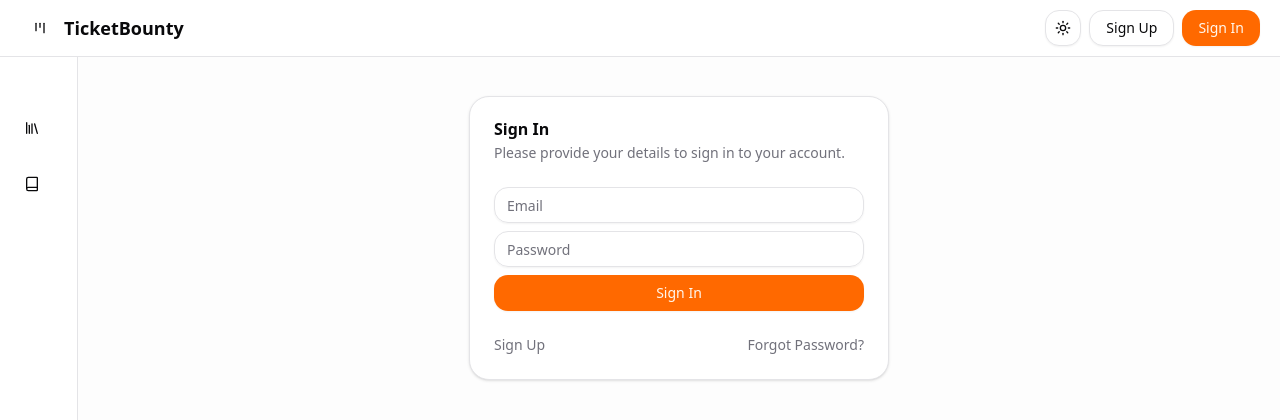
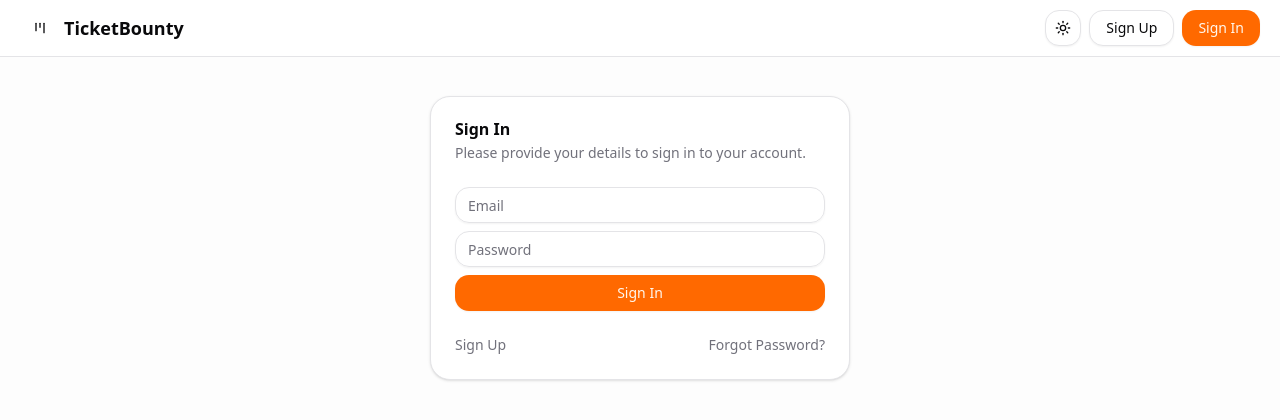
Before and after one commit to hongff666/tickets, a Next.js app: page /sign-in in a window 1280 px wide. Shown: the top 420 px of the page. Built offline with nearby package versions, Linux system fonts and the light colour scheme; no server answers.

Commit message:
feat: add sidebar animation and user authentication check in SideBar component

```diff
--- a/src/app/globals.css
+++ b/src/app/globals.css
@@ -46,6 +46,7 @@
 @theme {
   --animate-fade-in-from-top: fade-in-from-top 0.5s ease-in-out;
   --animate-header-from-top: header-from-top 0.5s ease-in-out;
+  --animate-sidebar-from-left: sidebar-from-left 0.5s ease-in-out;
 
   @keyframes fade-in-from-top {
     0% {
@@ -66,6 +67,17 @@
     100% {
       opacity: 1;
       transform: translateY(0);
+    }
+  }
+
+  @keyframes sidebar-from-left {
+    0% {
+      opacity: 0;
+      transform: translateX(-100%);
+    }
+    100% {
+      opacity: 1;
+      transform: translateX(0);
     }
   }
 }
--- a/src/components/sidebar/components/sidebar.tsx
+++ b/src/components/sidebar/components/sidebar.tsx
@@ -1,11 +1,18 @@
 'use client'
 
+import { useAuth } from '@/features/auth/hooks/use-auth'
 import { cn } from '@/lib/utils'
 import { useState } from 'react'
 import { navItems } from '../constants'
 import { SidebarItem } from './sidebar-item'
 
 const SideBar = () => {
+  const { user, isFetched } = useAuth()
+
+  if (!user || !isFetched) {
+    return null
+  }
+
   const [isTransition, setIsTransition] = useState(false)
   const [isOpen, setIsOpen] = useState(false)
 
@@ -20,6 +27,7 @@ const SideBar = () => {
   return (
     <nav
       className={cn(
+        'animate-sidebar-from-left',
         'h-screen border-r pt-24',
         isTransition && 'duration-200',
         isOpen ? 'w-[78px] md:w-60' : 'w-[78px]',
```
